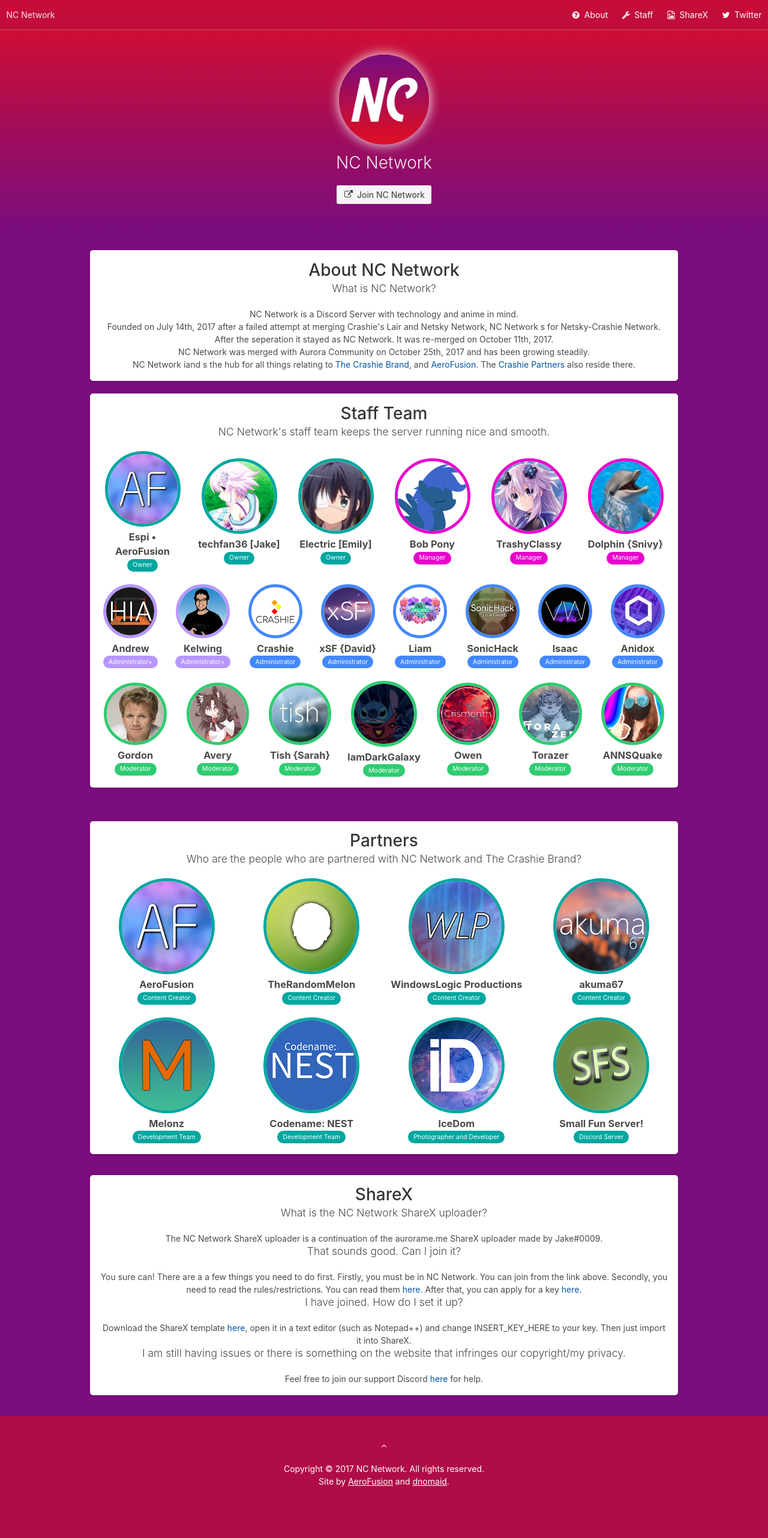
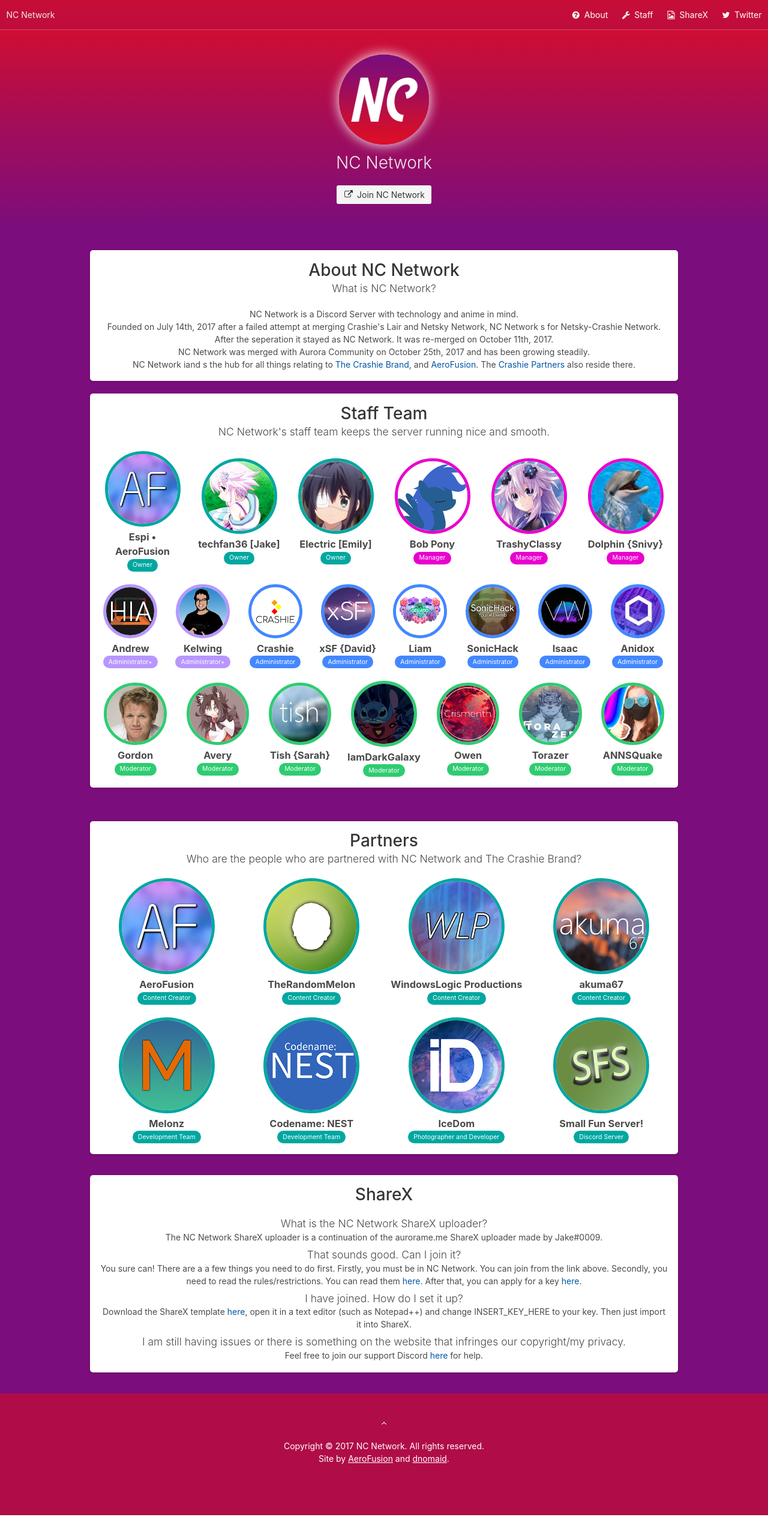
Before and after one commit to xwinbyte/NetskyWebsite, a Jekyll site: the page built from index.html, in a window 1280 px wide. Shown: the whole page at 60% size. Built offline with Jekyll 4.4.1, drawn with Linux system fonts in a browser that asks for light colours; nearby versions of some CDN libraries; after the commit the page ends 2526 px from its top, so only the background shows below that.

Commit message:
Fix Jake's spacing

```diff
--- a/index.html
+++ b/index.html
@@ -151,13 +151,13 @@
 		</div>
 		<div class="box" id="uploader" style="text-align: center;">
 			<h1 class="title"><strong>ShareX</strong></h1>
-			<h2 class="subtitle">What is the NC Network ShareX uploader?</h2>
+			<h2 class="subtitle" style="margin-bottom: 1px; margin-top: 8px;">What is the NC Network ShareX uploader?</h2>
 			<p>The NC Network ShareX uploader is a continuation of the aurorame.me ShareX uploader made by Jake#0009.</p>
-			<h2 class="subtitle">That sounds good. Can I join it?</h2>
+			<h2 class="subtitle" style="margin-bottom: 1px; margin-top: 8px;">That sounds good. Can I join it?</h2>
 			<p>You sure can! There are a a few things you need to do first. Firstly, you must be in NC Network. You can join from the link above. Secondly, you need to read the rules/restrictions. You can read them <a href="https://pastebin.com/THwdEC4K">here.</a> After that, you can apply for a key <a href="https://goo.gl/forms/0OVTGAVSCI9q7OSi1">here.</a></p>
-			<h2 class="subtitle">I have joined. How do I set it up?</h2>
+			<h2 class="subtitle" style="margin-bottom: 1px; margin-top: 8px;">I have joined. How do I set it up?</h2>
 			<p>Download the ShareX template <a href="sharex.sxcu">here</a>, open it in a text editor (such as Notepad++) and change INSERT_KEY_HERE to your key. Then just import it into ShareX.</p>
-			<h2 class="subtitle">I am still having issues or there is something on the website that infringes our copyright/my privacy.</h2>
+			<h2 class="subtitle" style="margin-bottom: 1px; margin-top: 8px;">I am still having issues or there is something on the website that infringes our copyright/my privacy.</h2>
 			<p>Feel free to join our support Discord <a href="https://discord.gg/eTU7fkC">here</a> for help.</p>
 		</div>
 	</div>
```
